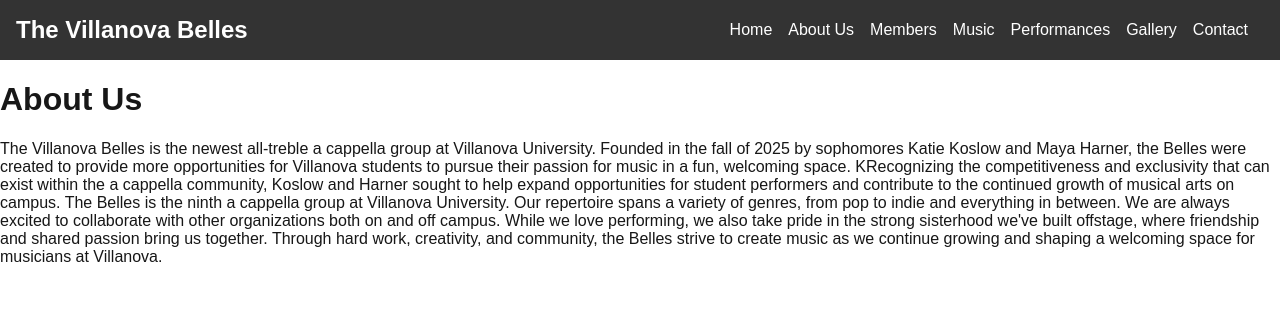
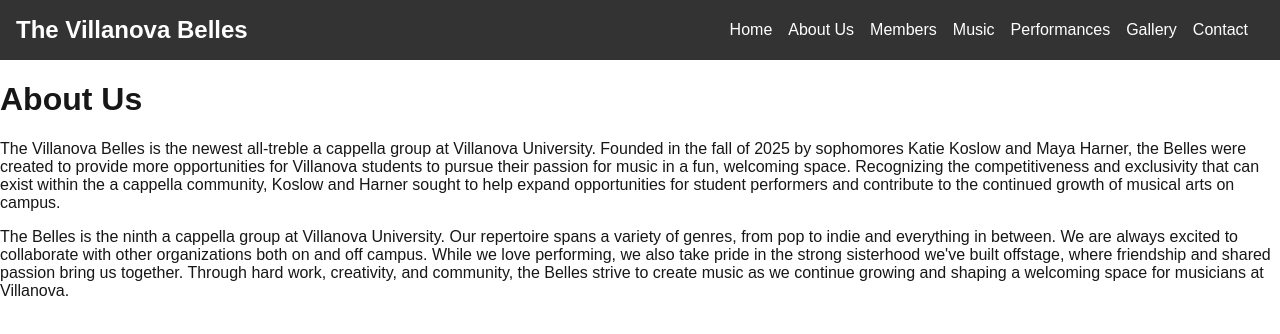
Before and after one commit to karalindonen/belles, a Next.js app: page /about in a window 1280 px wide. Shown: the top 334 px of the page. Built offline with nearby package versions, Linux system fonts and the light colour scheme.

Commit message:
edited about blurb

```diff
--- a/app/about/page.js
+++ b/app/about/page.js
@@ -5,14 +5,14 @@
       <p>
         The Villanova Belles is the newest all-treble a cappella group at Villanova University. Founded in the fall of 2025 by sophomores Katie
         Koslow and Maya Harner, the Belles were created to provide more opportunities for Villanova students to pursue their passion for music in a
-        fun, welcoming space. KRecognizing the competitiveness and exclusivity that can exist within the a cappella community, Koslow and Harner
+        fun, welcoming space. Recognizing the competitiveness and exclusivity that can exist within the a cappella community, Koslow and Harner
         sought to help expand opportunities for student performers and contribute to the continued growth of musical arts on campus.
-
+      </p>
+      <p>
         The Belles is the ninth a cappella group at Villanova University. Our repertoire spans a variety of genres, from pop to indie and everything
         in between. We are always excited to collaborate with other organizations both on and off campus. While we love performing, we also take
         pride in the strong sisterhood we've built offstage, where friendship and shared passion bring us together. Through hard work, creativity,
         and community, the Belles strive to create music as we continue growing and shaping a welcoming space for musicians at Villanova.
-
       </p>
     </div>
   );
```
